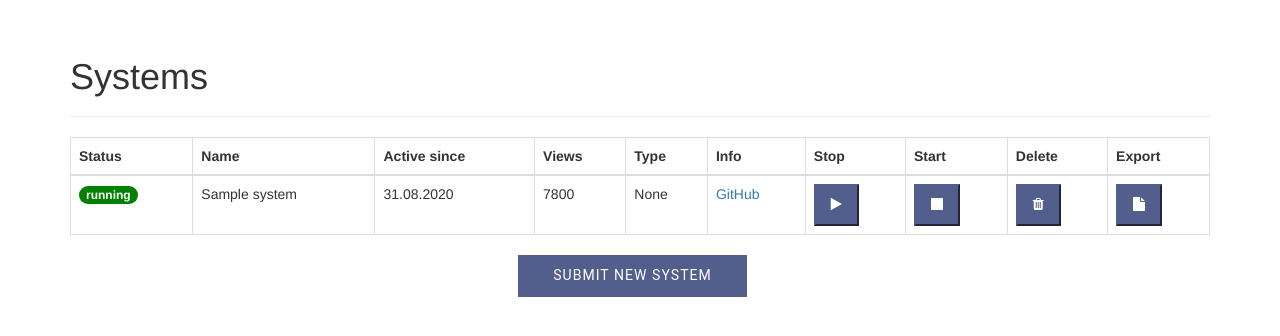
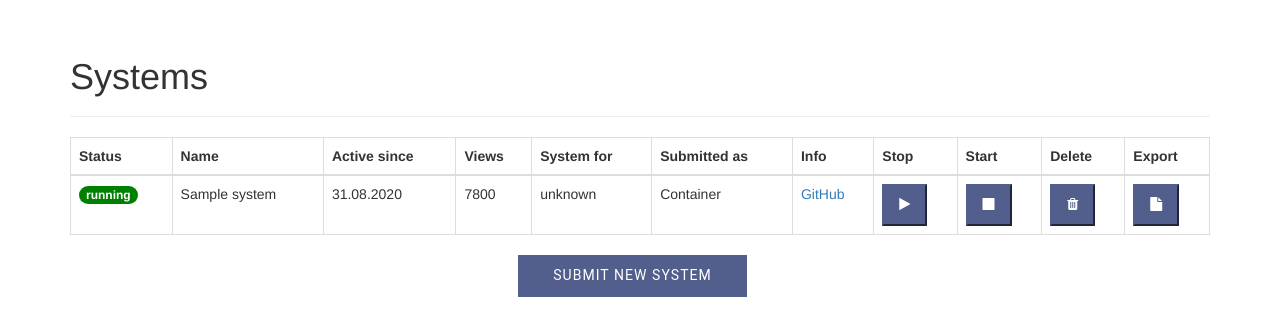
Before and after one commit to stella-project/stella-server, a Flask app: page /systems in a window 1280 px wide. Shown: the part 55-391 px from the top of the page. Run offline with Flask 2, Linux system fonts and the light colour scheme; a user stored in the database is signed in; tables that the repository leaves empty hold one stand-in row (values such as "Sample post"); some libraries are stand-ins or nearby versions.

Commit message:
changed naming in systems table

```diff
--- a/web/app/templates/systems.html
+++ b/web/app/templates/systems.html
@@ -19,7 +19,8 @@
             <th scope="col">Name</th>
             <th scope="col">Active since</th>
             <th scope="col">Views</th>
-            <th scope="col">Type</th>
+            <th scope="col">System for</th>
+            <th scope="col">Submitted as</th>
             <th scope="col">Info</th>
             <th scope="col">Stop</th>
             <th scope="col">Start</th>
@@ -36,7 +37,16 @@
                 <td>{{ i.name  | replace("_"," ") }}</td>
                 <td>31.08.2020</td>
                 <td>7800</td>
-                <td>{{ i.type }}</td>
+                <td>
+                    {% if i.type == 'RANK' %}
+                        Ranking
+                    {% elif i.type == 'REC' %}
+                        Recommender
+                    {% else %}
+                        unknown
+                    {% endif %}
+                </td>
+                <td>Container</td>
                 <td><a href="https://github.com/stella-project">GitHub</a></td>
                 {% if current_user.role.name != 'Participant' %}
                     <td>
```
